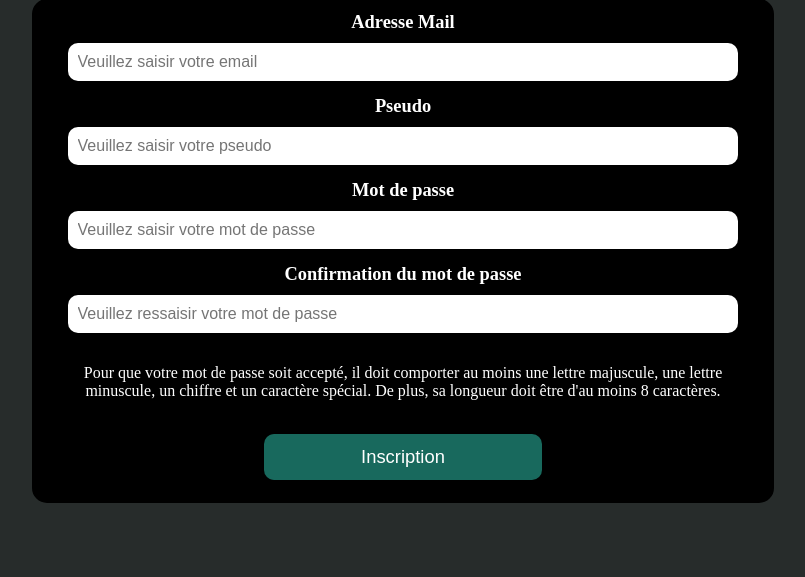
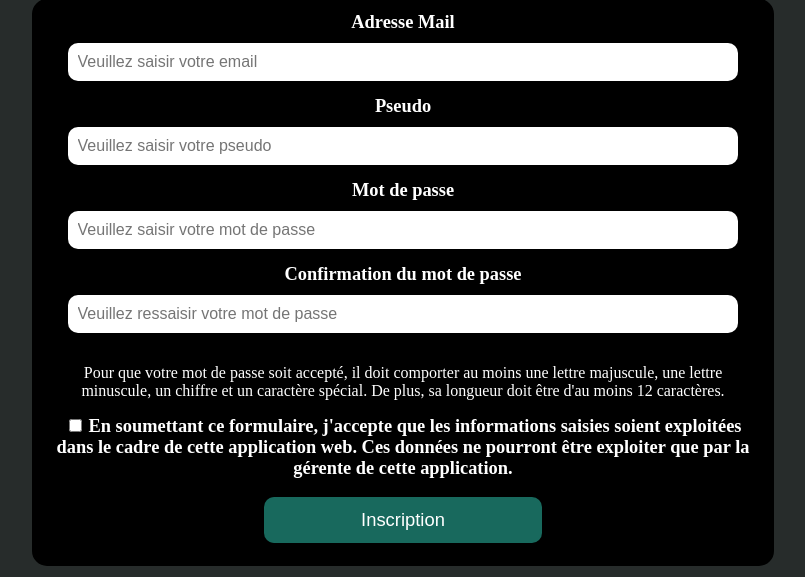
Before and after one commit to ThiNgocPhuong/projet_perso, a PHP site: page /inscription.php in a window 1280 px wide. Shown: the part 239-816 px from the top of the page, without its empty margins (237-1042 px from the left). Run offline with PHP 8.4, Linux system fonts and the light colour scheme.

Commit message:
Add files via upload

```diff
--- a/inscription.php
+++ b/inscription.php
@@ -33,12 +33,16 @@
             </div>
             <div class="input_mdp">
                 <label for="mdp">Mot de passe</label><br>
-                <input type="password" name="mdp" id="mdp" placeholder="Veuillez saisir votre mot de passe" >
+                <input type="password" name="mdp" id="mdp" placeholder="Veuillez saisir votre mot de passe" pattern='^(?=.*?[A-Z])(?=.*?[a-z])(?=.*?[0-9])(?=.*?[#?!@$%^&*-]).{12,}$' >
             </div>
             <div id="input_confirm_mdp" >
                 <label for="confirm_mdp">Confirmation du mot de passe</label><br>
                 <input type="password" name="confirm_mdp" onchange="validate()" id="confirm_mdp" placeholder="Veuillez ressaisir votre mot de passe" required>
-                <p>Pour que votre mot de passe soit accepté, il doit comporter au moins une lettre majuscule, une lettre minuscule, un chiffre et un caractère spécial. De plus, sa longueur doit être d'au moins 8 caractères.</p>
+                <p>Pour que votre mot de passe soit accepté, il doit comporter au moins une lettre majuscule, une lettre minuscule, un chiffre et un caractère spécial. De plus, sa longueur doit être d'au moins 12 caractères.</p>
+            </div>
+            <div id="checkCons">
+                <input type="checkbox" id="cons" name="cons">
+                 <label for="cons">En soumettant ce formulaire, j'accepte que les informations saisies soient exploitées dans le cadre de cette application web. Ces données ne pourront être exploiter que par la gérente de cette application.</label>
             </div>
             <br>
             <div id="bouton" >
@@ -56,8 +60,25 @@
 
                if (a!=b) {
                     alert("Le mot de passe ne correspondent pas.");
-                    document.getElementById("valid").disabled=true;
+                   return false;
+               }else{
+                    return true;
                }
+          }
+
+          function consentement () {
+            var a = document.getElementById("cons").value;
+
+            if (a!=true) {
+                alrte("Veuillez accepter la collecte de donnée");
+                return false;
+            }else{
+                return true;
+            }
+          }
+
+          function isValid(){
+
           }
      </script>
 </html>
```
